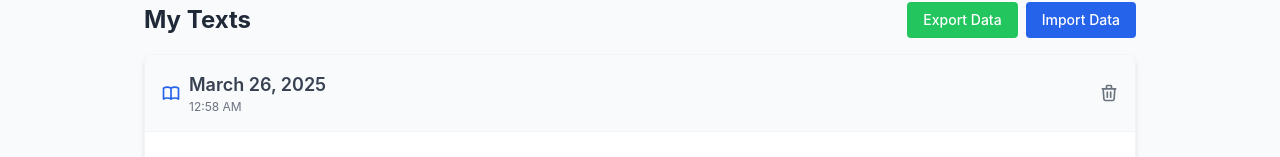
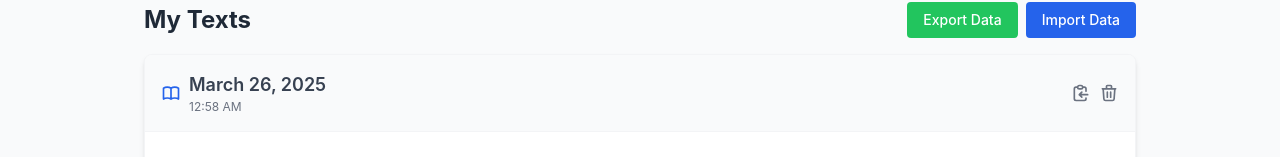
Before and after one commit to sherrrrryz/english-tools, a Next.js app: page / in a window 1280 px wide. Both pictures are taken after typing "Sample" into the empty fields and a click on the button "Upload Text". Shown: the part 626-783 px from the top of the page. Built offline with nearby package versions, Linux system fonts and the light colour scheme.

Commit message:
copy text

```diff
--- a/app/components/TextReader.tsx
+++ b/app/components/TextReader.tsx
@@ -14,6 +14,18 @@ export default function TextReader({ document, onHighlight, onDelete, highlights
 
   // 过滤出属于当前文档的高亮
   const documentHighlights = highlights.filter(h => h.textId === document.id);
+
+  // 添加复制功能
+  const handleCopy = () => {
+    if (contentRef.current) {
+      const text = contentRef.current.innerText;
+      navigator.clipboard.writeText(text).then(() => {
+        // 可以添加一个提示，但这里我们暂时不添加
+      }).catch(err => {
+        console.error('复制失败:', err);
+      });
+    }
+  };
 
   // 处理高亮删除
   const handleHighlightDelete = (id: string) => {
@@ -191,6 +203,16 @@ export default function TextReader({ document, onHighlight, onDelete, highlights
             </div>
           </div>
         </div>
+        <div className="flex items-center gap-2">
+          <button
+            onClick={handleCopy}
+            className="text-gray-500 hover:text-blue-600 transition-colors duration-200 flex items-center"
+            title="复制全文"
+          >
+            <svg xmlns="http://www.w3.org/2000/svg" className="h-5 w-5" fill="none" viewBox="0 0 24 24" stroke="currentColor">
+              <path strokeLinecap="round" strokeLinejoin="round" strokeWidth={2} d="M8 5H6a2 2 0 00-2 2v12a2 2 0 002 2h10a2 2 0 002-2v-1M8 5a2 2 0 002 2h2a2 2 0 002-2M8 5a2 2 0 012-2h2a2 2 0 012 2m0 0h2a2 2 0 012 2v3m2 4H10m0 0l3-3m-3 3l3 3" />
+            </svg>
+          </button>
           <button
             onClick={() => onDelete(document.id)}
             className="text-gray-500 hover:text-red-600 transition-colors duration-200 flex items-center"
@@ -200,6 +222,7 @@ export default function TextReader({ document, onHighlight, onDelete, highlights
               <path strokeLinecap="round" strokeLinejoin="round" strokeWidth={2} d="M19 7l-.867 12.142A2 2 0 0116.138 21H7.862a2 2 0 01-1.995-1.858L5 7m5 4v6m4-6v6m1-10V4a1 1 0 00-1-1h-4a1 1 0 00-1 1v3M4 7h16" />
             </svg>
           </button>
+        </div>
       </div>
       <div
         ref={contentRef}
```
Lines whose indentation alone changed are shown as unchanged.
